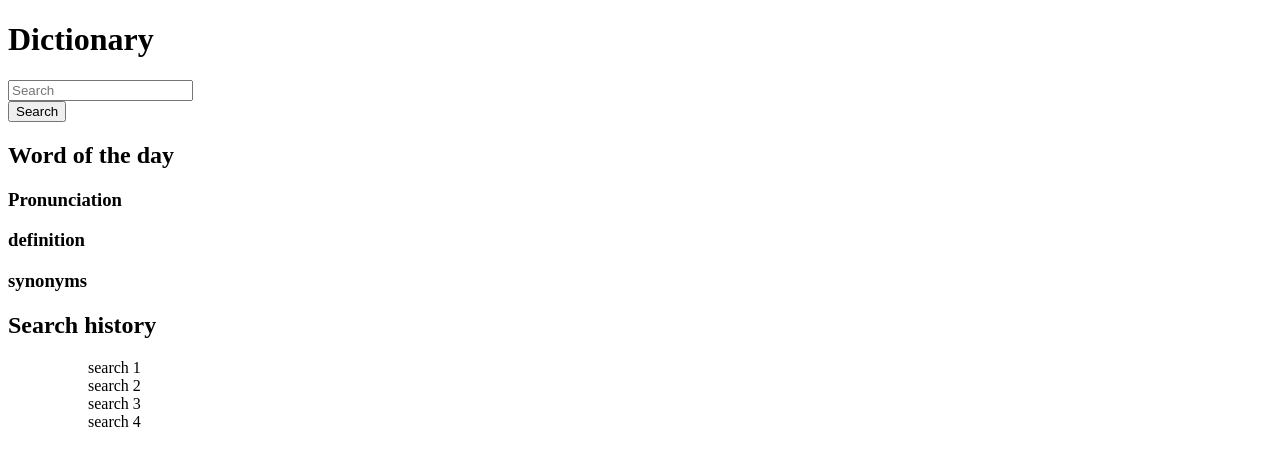
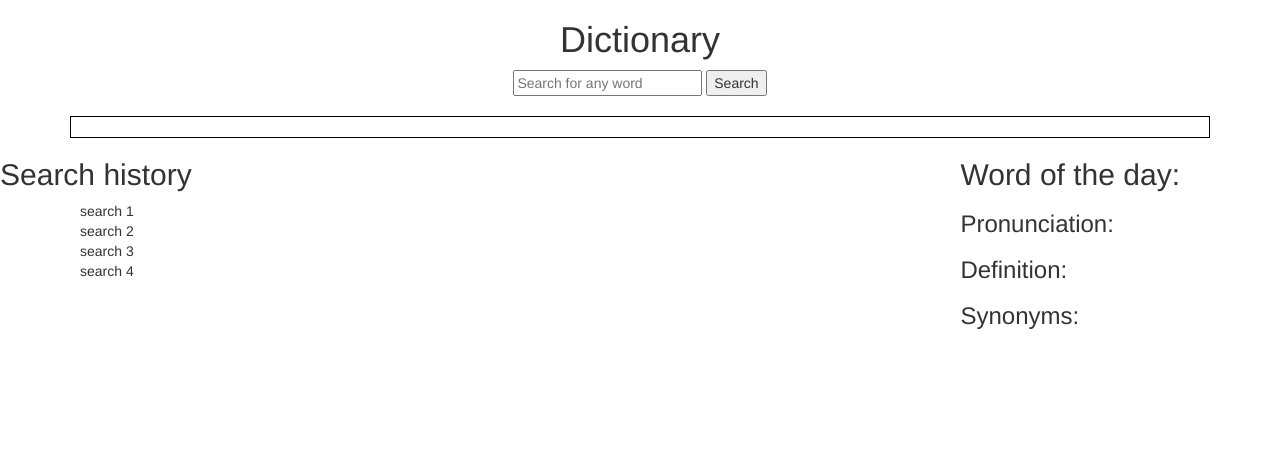
Before and after one commit to b-frazier/dictionary-app, a plain HTML site: page index.html in a window 1280 px wide. Drawn offline with nearby package versions, Linux system fonts and the light colour scheme.

Commit message:
added bootstrap and css

```diff
--- a/assets/style.css
+++ b/assets/style.css
@@ -0,0 +1,15 @@
+#search-history {
+    width: 400px;
+    border-radius: 6px;
+}
+
+.container-result {
+    border: black solid 1px;
+    margin-top: 20px;
+
+}
+
+.word-of-the-day {
+    margin-right: 100px;
+
+}
--- a/index.html
+++ b/index.html
@@ -7,25 +7,26 @@
   <meta name="viewport" content="width=device-width, initial-scale=1.0">
   <title>Dictionary-app</title>
   <link rel="stylesheet" href="assets/style.css">
+  <link rel="stylesheet" href="https://cdn.jsdelivr.net/npm/bootstrap@3.3.7/dist/css/bootstrap.min.css"
+  integrity="sha384-BVYiiSIFeK1dGmJRAkycuHAHRg32OmUcww7on3RYdg4Va+PmSTsz/K68vbdEjh4u" crossorigin="anonymous">
+  <link rel="stylesheet" href="https://cdnjs.cloudflare.com/ajax/libs/font-awesome/4.7.0/css/font-awesome.min.css">
+
 </head>
 
 <body>
   <div>
     <header class="header">
-      <div class="header-title">
+      <div class="text-center header-title">
         <h1>Dictionary</h1>
       </div>
     </header>
   </div>
   <div class="container">
     <div class="container-search">
-      <div class="container-search-input">
-        <input type="text" id="search" placeholder="Search">
+      <div class="container-search-input text-center ">
+        <input type="text" id="search" placeholder="Search for any word"> <button id="search-button">Search</button>
       </div>
-      <div class="container-search-button">
-        <button id="search-button">Search</button>
-      </div>
-    </div>
+        </div>
     <div class="container-result">
       <div class="container-result-word">
         <h2 id="word"></h2>
@@ -39,17 +40,18 @@
     </div>
   </div>
 
-  <div class="word-of-the-day">
-    <h2>Word of the day</h2>
+  <div class="word-of-the-day pull-right">
+    <h2>Word of the day: </h2>
     <h2 id="daily-word"></h2>
+
+  <div class="pronunciation">
+    <h3>Pronunciation: </h3>
+    <h3 id="definition-word-of-the-day"> Definition: </h3>
+    <h3 id="synonyms-word-of-the-day"> Synonyms: </h3>
   </div>
-  <div class="pronunciation">
-    <h3>Pronunciation </h3>
-    <h3 id="definition-word-of-the-day"> definition</h3>
-    <h3 id="synonyms-word-of-the-day"> synonyms</h3>
-  </div>
+</div>
 
-  <div class="history">
+  <div class="search-history">
     <h2> Search history </h2>
     <ul id="history-list">
       <ol>search 1</ol>
```
